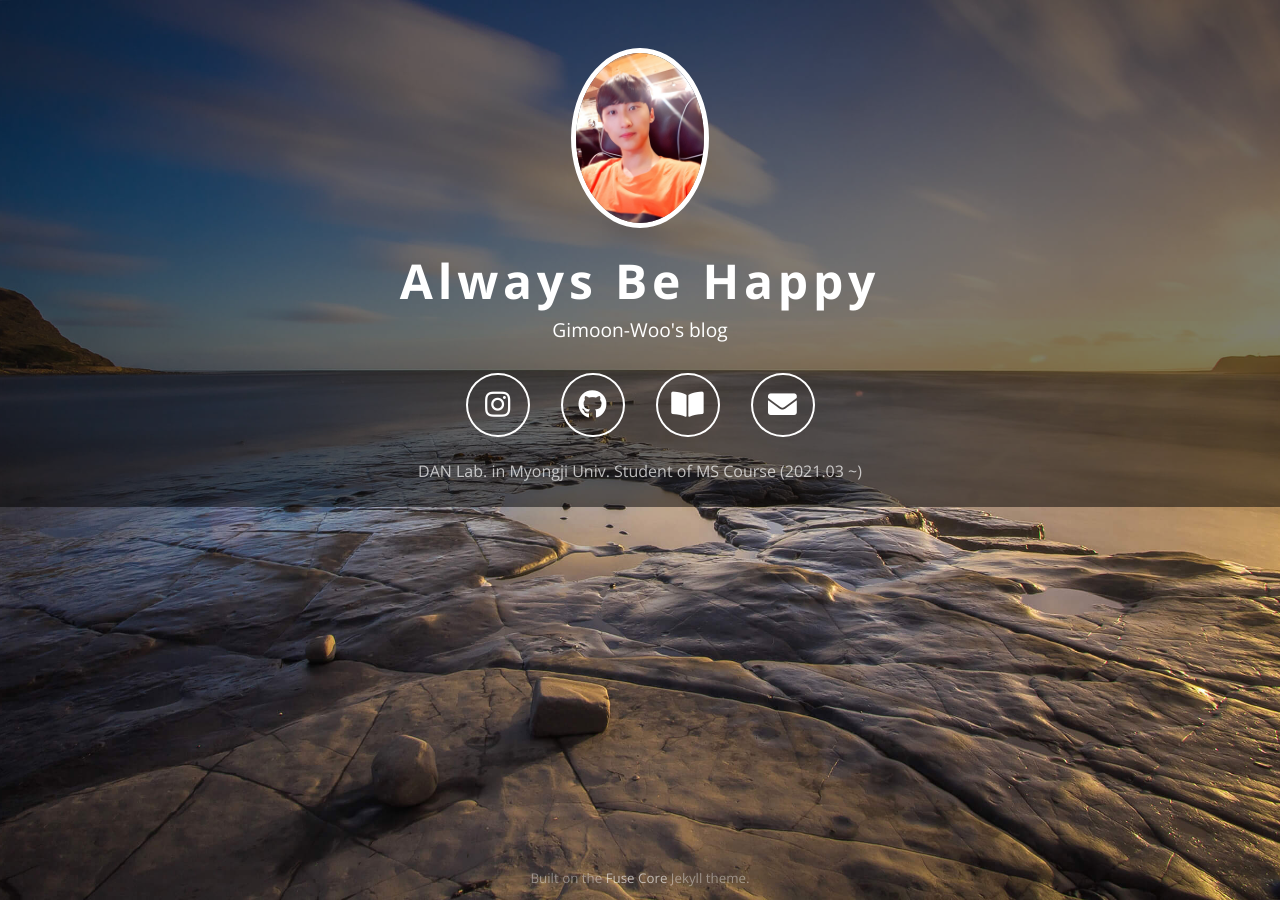
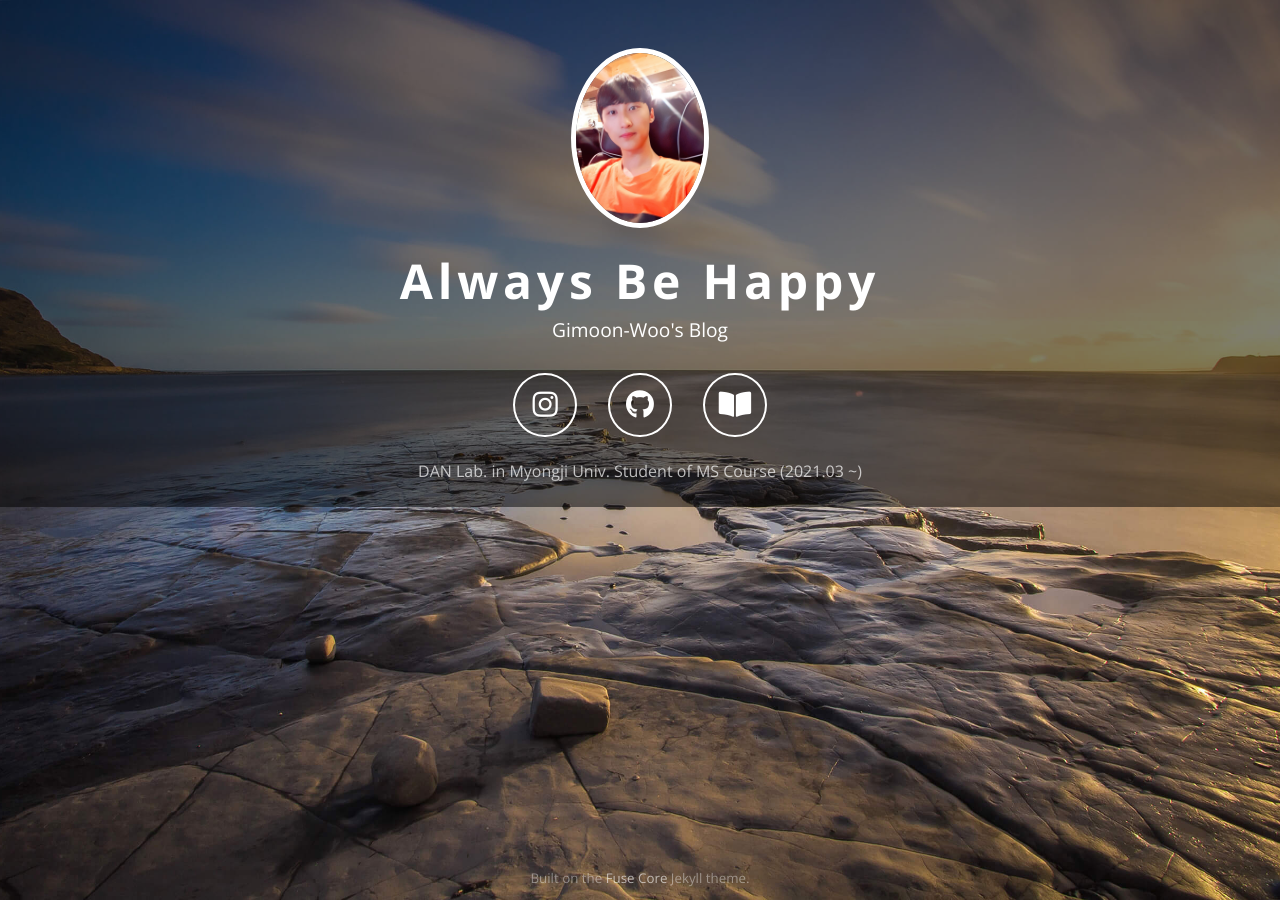
Before and after one commit to GmWoo/GmWoo.github.io, a Jekyll site: the page built from index.html, in a window 1280 px wide. Built offline with Jekyll 4.4.1, drawn with Linux system fonts in a browser that asks for light colours; nearby versions of some CDN libraries; comment, search, counter and statistics services are not loaded.

```diff
--- a/_config.yml
+++ b/_config.yml
@@ -14,7 +14,7 @@ sass:
 # Main Headline, name required, subtitle optional
 name: Always Be Happy
 #subtitle:
-subtitle: Gimoon-Woo's blog
+subtitle: Gimoon-Woo's Blog
 
 # Title attribute of HTML Page, uses 'name' from above if empty
 title:
@@ -160,7 +160,7 @@ links:
       icon: fas fa-book-open
   - email:
       name: Email
-      show: true
+      show: false
       href: gmwoo@mju.ac.kr
       icon: fas fa-envelope
   - publickey:
```
